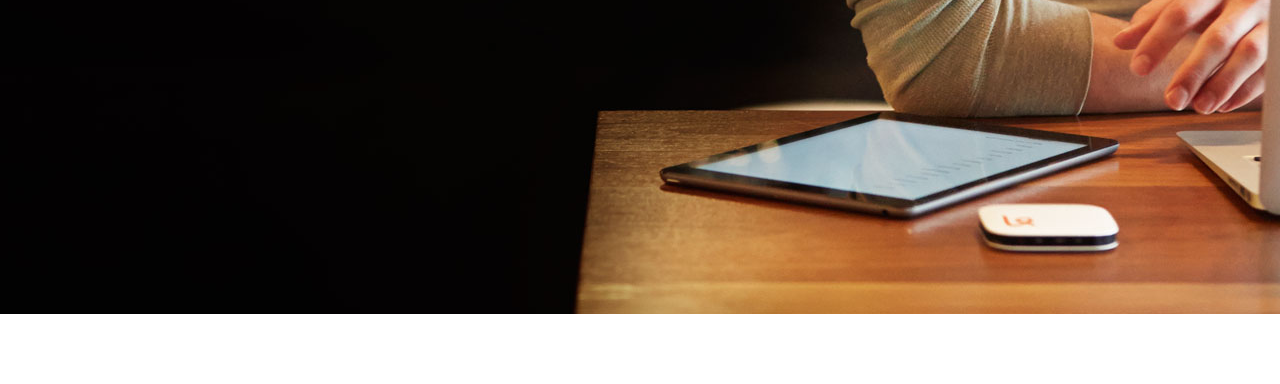
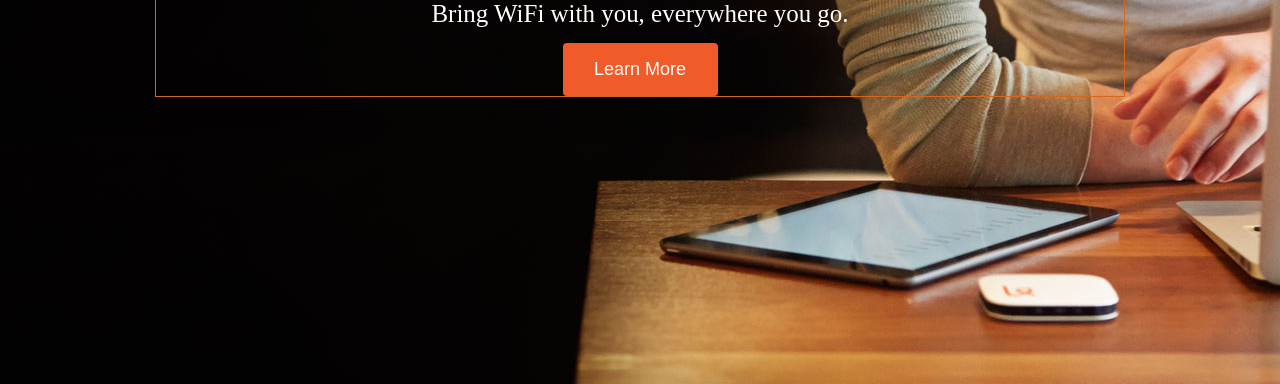
Before and after one commit to jacobromanus/startup-landing-page-clone, a plain HTML site: page index.html in a window 1280 px wide. Shown: the part 421-805 px from the top of the page. Drawn offline with Linux system fonts and the light colour scheme.

Commit message:
commit message

```diff
--- a/css/style.css
+++ b/css/style.css
@@ -47,13 +47,8 @@ table {
 	border-collapse: collapse;
 	border-spacing: 0;
 }
-body {
-	background-image: url('first-background.jpg');
-	background-position: center bottom;
-	background-repeat: no-repeat;
-	background-size: cover;
-	height: 45.938rem;
-	overflow: auto;
+body  {
+
 }
 div {
 	border: 1px solid Chocolate;
@@ -61,15 +56,17 @@ div {
 /* start of custom styles */
 .content {
 	padding: 0px 15px;
+	margin: 0 auto;
+	width: 970px;
 }
 /* Navigation Section */
 .top-navigation {
 	background-color: #fff;
 }
 .top-navigation > .content {
-	width: 970px;
+
 	height: 70px;
-	margin: 0 auto;
+
 }
 .top-navigation .logo {
 	height: 70px;
@@ -94,3 +91,47 @@ div {
     cursor: pointer;
     color: #333333;
 }
+/* Introduction */
+.introduction {
+	background-image: url('first-background.jpg');
+	background-position: center bottom;
+	background-repeat: no-repeat;
+	background-size: cover;
+	height: 45.938rem;
+	overflow: auto;
+}
+.introduction > .content {
+	margin: 0 auto;
+	padding: 0 0.938rem;
+	min-width: 37.5rem;
+	text-align: center;
+	color: #fff;
+}
+.introduction h1 {
+	margin-top: 17.5rem;
+	font-size: 3.235rem;
+	font-weight: 300;
+}
+.introduction h3 {
+	margin-top: 1.25rem;
+	font-size: 1.56rem;
+	font-weight: 300;
+}
+/* Button */
+button {
+	width: 9.688rem;
+	background-color: #f15a29;
+	border-color: #f15a29;
+	text-shadow: none;
+	border-style: none;
+	border-radius: 4px;
+	padding: 1rem 1.5rem;
+	color: #fff;
+	font-size: 1.125rem;
+	margin-top: 1rem;
+}
+button:hover {
+	background-color: #d9400e;
+	border-color: #cd3d0e;
+	cursor: pointer;
+}
--- a/index.html
+++ b/index.html
@@ -21,4 +21,11 @@
 			</ul>
 		</div>
 	</nav>
+	<section class="introduction">
+		<div class="content">
+			<h1>Introducting Karma</h1>
+			<h3>Bring WiFi with you, everywhere you go.</h3>
+			<button>Learn More</button>
+		</div>
+	</section>
 </body>
```
